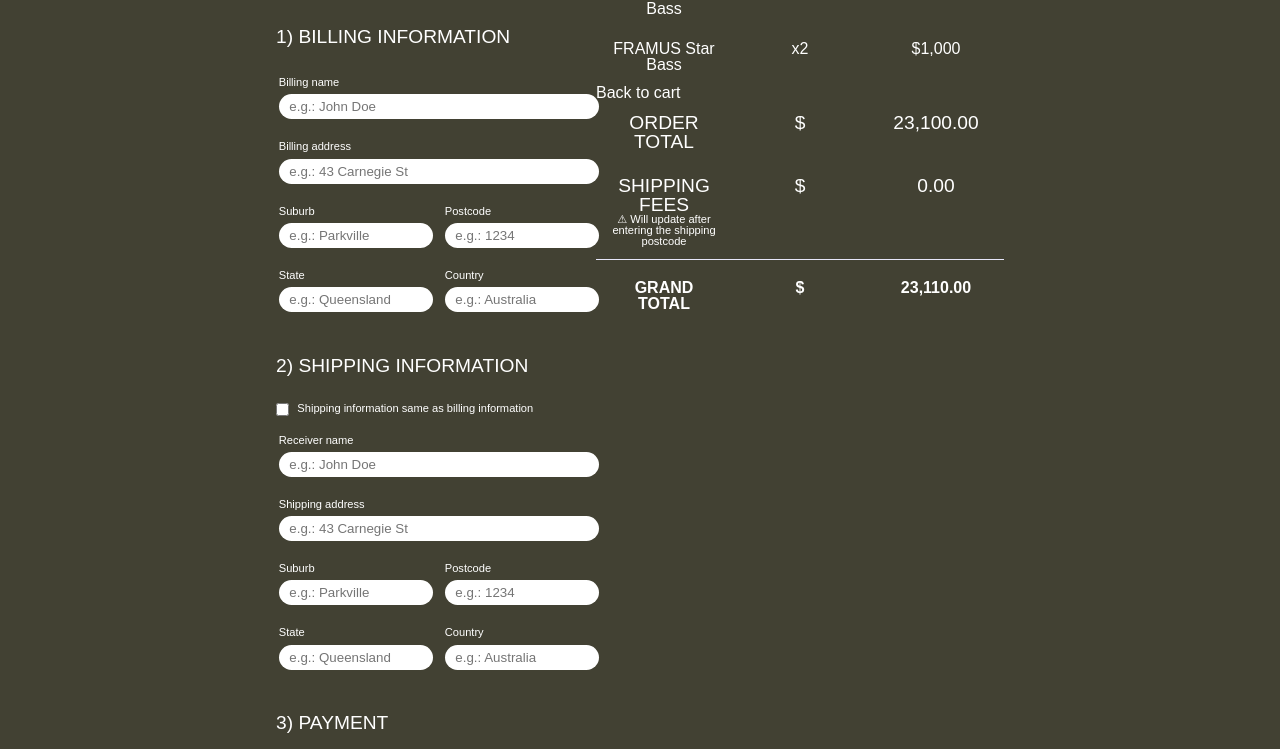
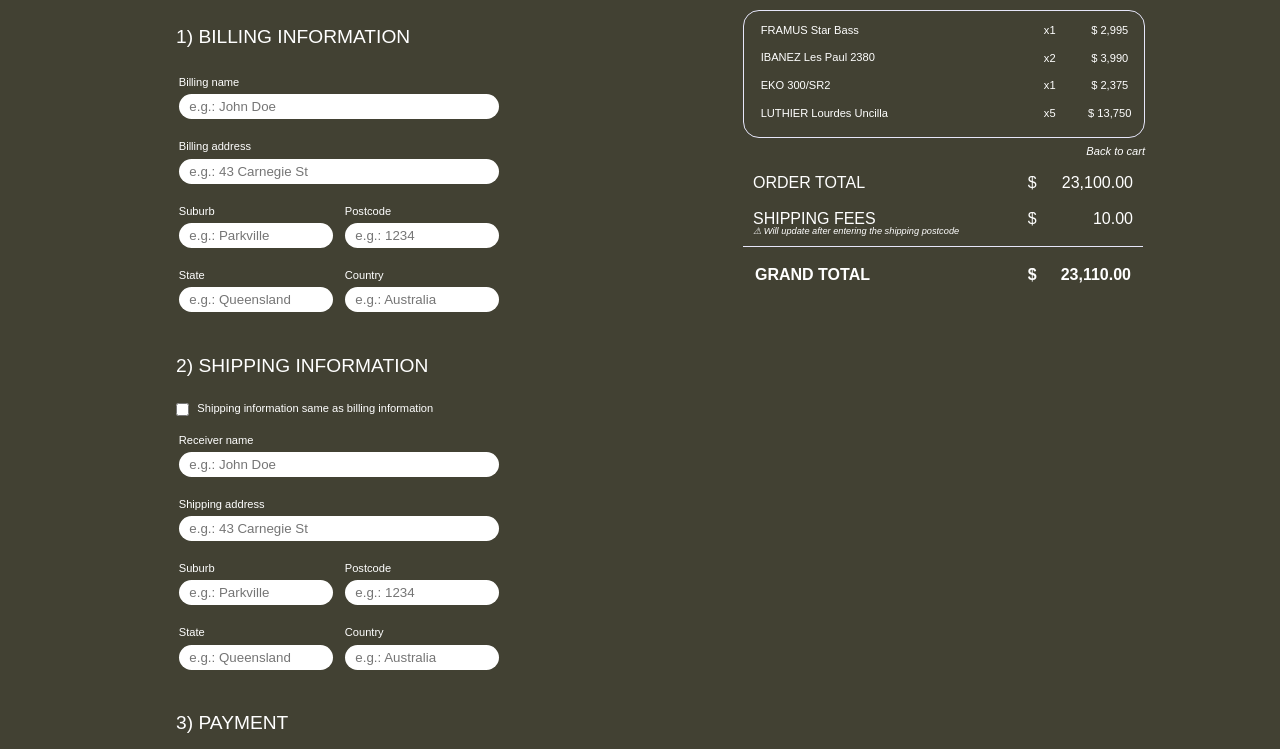
Before and after one commit to Zhi-Charles-Teoh/INFO20005-Ass3-Repo, a plain HTML site: page pages/checkout.html in a window 1280 px wide. Shown: the part 262-1011 px from the top of the page. Drawn offline with Linux system fonts and the light colour scheme; a web font is replaced by a local one.

Commit message:
All CSS done

```diff
--- a/pages/checkout.html
+++ b/pages/checkout.html
@@ -130,63 +130,62 @@
         </div>
 
         <div class="right__order-summary">
-            <h3>ORDER SUMMARY</h3>
+            <div class="cart__top-top">
+                <h4>ORDER SUMMARY</h4>
+            </div>
             <div class="order-summary">
-                <table class="order-cart">
+                <div class="roundbox">
+                    <table class="cart__table order-cart">
                         <tr>
-                        <td>
-                            <a href="../pages/productpage.html">FRAMUS Star Bass</a>
+                            <td class="tb-row-1 order__tb-col-1">
+                                <a class="cart__pd" href="../pages/productpage.html">FRAMUS Star Bass</a>
                             </td>
-                        <td>
-                            x2
-                        </td>
-                        <td>
-                            $1,000
-                        </td>
+                            <td>x1</td>
+                            <td>$ 2,995</td>
                         </tr>
                         <tr>
-                        <td>
-                            <a href="../pages/productpage.html">FRAMUS Star Bass</a>
+                            <td class="order__tb-col-1">
+                                <a class="cart__pd" href="../pages/productpage.html">IBANEZ Les Paul 2380</a>
                             </td>
-                        <td>
-                            x2
-                        </td>
-                        <td>
-                            $1,000
-                        </td>
+                            <td>x2</td>
+                            <td>$ 3,990</td>
                         </tr>
                         <tr>
-                        <td>
-                            <a href="../pages/productpage.html">FRAMUS Star Bass</a>
+                            <td class="order__tb-col-1">
+                                <a class="cart__pd" href="../pages/productpage.html">EKO 300/SR2</a>
                             </td>
-                        <td>
-                            x2
+                            <td>x1</td>
+                            <td>$ 2,375</td>
+                        </tr>
+                        <tr>
+                            <td class="tb-row-last order__tb-col-1">
+                                <a class="cart__pd" href="../pages/productpage.html">LUTHIER Lourdes Uncilla</a>
                             </td>
-                        <td>
-                            $1,000
-                        </td>
+                            <td>x5</td>
+                            <td>$ 13,750</td>
                         </tr>
                     </table>
-                <a href="../pages/shoppingcart.html">Back to cart</a>
                 </div>
-            <table class="price__order-shipping">
+                <a class="sum-add" href="../pages/shoppingcart.html">Back to cart</a>
+            </div>
+            <table class="cart__table order-shipping">
                 <tr>
-                    <td><h3>ORDER TOTAL</h3></td>
+                    <td class="tb-row-1 order__tb-col-1"><h3>ORDER TOTAL</h3></td>
                     <td><h3>$</h3></td>
-                    <td><h3>23,100.00</h3></td>
+                    <td class="ship__tb-col-last"><h3>23,100.00</h3></td>
                 </tr>
                 <tr>
-                    <td>
+                    <td class="order__tb-col-1">
                         <h3>SHIPPING FEES</h3>
                         <p>⚠ Will update after entering the shipping postcode</p>
                     </td>
                     <td><h3>$</h3></td>
-                    <td><h3>0.00</h3></td>
+                    <td class="ship__tb-col-last"><h3>10.00</h3></td>
                 </tr>
                 <tr class="grand-total">
-                    <th>GRAND TOTAL</th>
+                    <th class="tb-row-last order__tb-col-1">GRAND TOTAL</th>
                     <th>$</th>
-                    <th>23,110.00</th>
+                    <th class="ship__tb-col-last">23,110.00</th>
                 </tr>
             </table>
         </div>
--- a/styles/components.css
+++ b/styles/components.css
@@ -166,3 +166,11 @@
     bottom: 8%;
     font-weight: bold;
 }
+
+.roundbox {
+    border: 1px solid lavender;
+    border-radius: 1rem;
+    max-width: 25rem;
+    width: 100%;
+    margin-bottom: var(--space-xxxs);
+}
--- a/styles/layout.css
+++ b/styles/layout.css
@@ -551,6 +551,10 @@
     display: inline;
 }
 
+.cart__top-top > h4 {
+    font-weight: bold;
+}
+
 .grand-total {
     border-top: 1px solid lavender;
 }
@@ -569,9 +573,11 @@
     padding: 2rem;
     background-color: var(--colour-bg7);
     display: grid;
+    grid-template-columns: 50% 50%;
     grid-template-areas:
         "ck-forms ck-sum";
     align-items: start;
+    justify-items: center;
 }
 
 .left__forms {
@@ -708,6 +714,63 @@
 
 .right__order-summary {
     grid-area: ck-sum;
+    position: sticky;
+    box-sizing: border-box;
+    top: 10rem;
+}
+
+.order-summary {
+    position: relative;
+    text-align: right;
+}
+
+.order-cart {
+    width: 100%;
+    font-size: var(--text-xs);
+    border-spacing: 10px;
+    border: 0px solid lavender;
+    margin-bottom: var(--space-xxs);
+}
+
+
+.order__tb-col-1 {
+    text-align: left;
+    width: 70%;
+}
+
+.tb-row-1 {
+    padding-top: var(--space-md);
+}
+
+.tb-row-last {
+    padding-bottom: var(--space-md);
+}
+
+.sum-add {
+    font-size: var(--text-xs);
+    font-style: italic;
+
+}
+
+.order-shipping {
+    width: 25rem;
+    font-size: var(--text-sm);
+}
+
+.order-shipping > tbody > tr > td > h3 {
+    font-size: var(--text-md);
+}
+
+.order-shipping > tbody > tr > td > p {
+    font-style: italic;
+}
+
+.ship__tb-col-last {
+    text-align: right;
+}
+
+.order-shipping > tbody > .grand-total {
+    font-size: var(--text-md);
 }
 
 /* error.html, thankyou.html */
```
Lines whose indentation alone changed are shown as unchanged.
